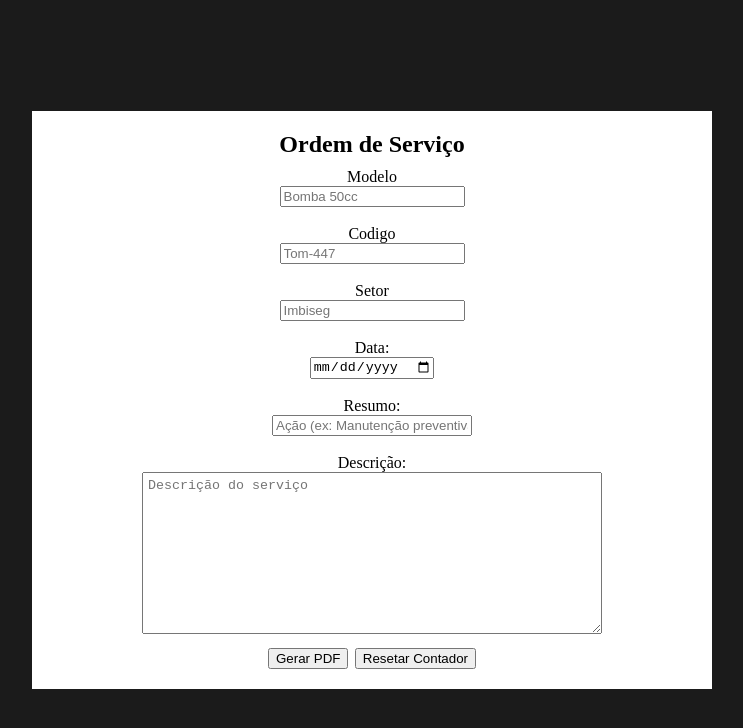
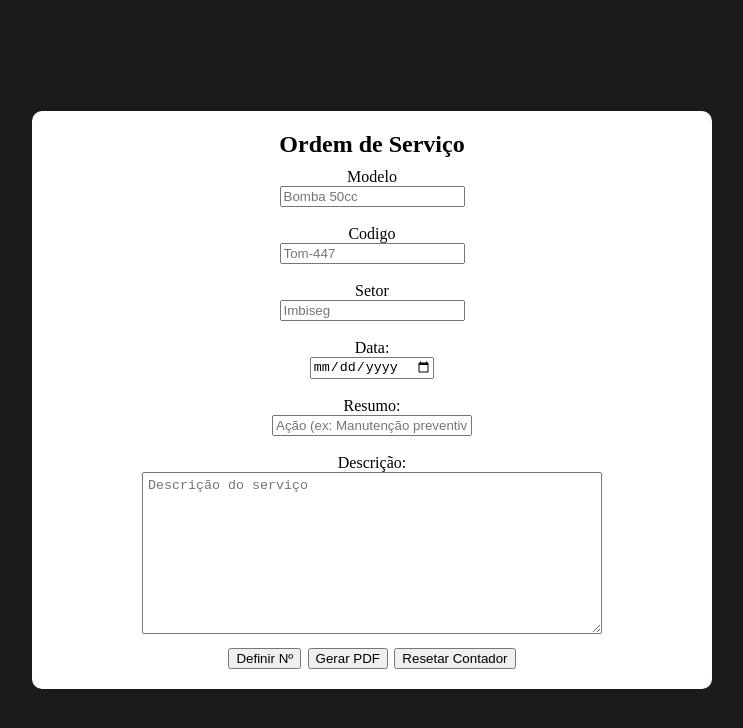
Before and after one commit to Jakemessi/SOSS, a plain HTML site: page index.html in a window 1280 px wide. Shown: the whole page, without its empty margins (268-1011 px from the left). Drawn offline with nearby package versions, Linux system fonts and the light colour scheme.

Commit message:
Atualizações de QoL
- Adicionado um leve arredondamento na borda da tela principal
- Adicionado botão para definir manualmente o próximo número da OS

```diff
--- a/css/default.css
+++ b/css/default.css
@@ -14,6 +14,7 @@ html,body{
     height: auto;
     background-color: white;
     padding: 20px;
+    border-radius: 10px;
 }
 
 .centralizar{
--- a/index.html
+++ b/index.html
@@ -31,6 +31,7 @@
         <label>Descrição:</label><br>
         <textarea id="desc" placeholder="Descrição do serviço" rows="10" style="width:70%; margin-bottom:10px; padding:5px;"></textarea><br>
         <div style="display: flex; justify-content: center; align-items: center;gap: 1%;">
+            <button onclick="definirProximoId()" title="Define manualmente o próximo número da OS">Definir Nº</button>
             <button onclick="gerarPDF()">Gerar PDF</button>
             <button onclick="resetarContador()">Resetar Contador</button>
         </div>
--- a/js/default.js
+++ b/js/default.js
@@ -84,3 +84,19 @@ function resetarContador() {
         alert('Contador resetado!');
     }
 }
+
+function definirProximoId() {
+    const novoId = prompt('Digite o próximo ID desejado:');
+
+    if (novoId === null) return;
+
+    const numero = parseInt(novoId);
+
+    if (isNaN(numero) || numero <= 0) {
+        alert('Digite um número válido!');
+        return;
+    }
+
+    localStorage.setItem('id', numero - 1);
+    alert(`Próximo ID será ${numero}`);
+}
```
